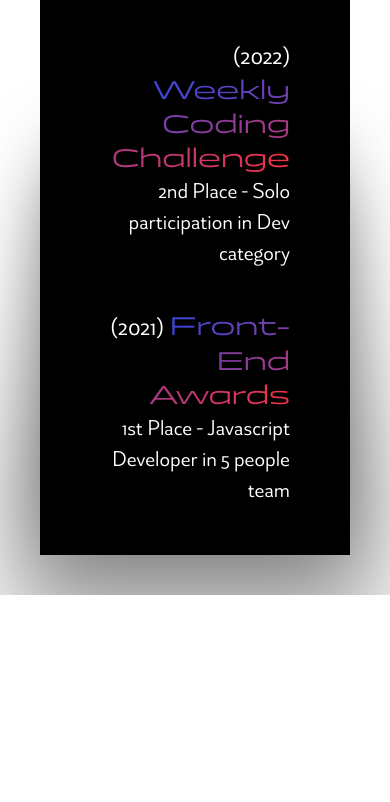
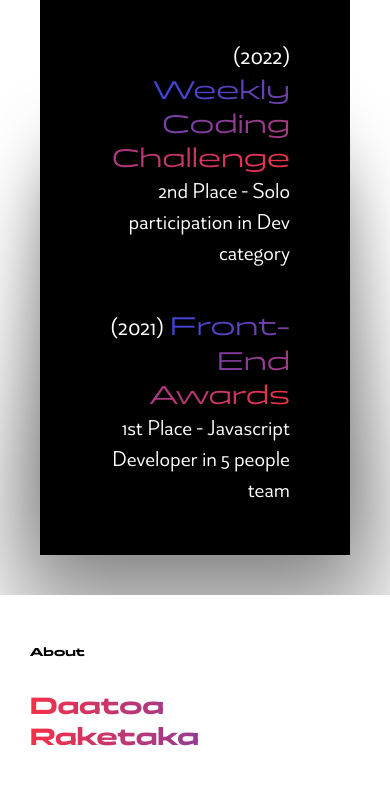
Before and after one commit to Daatoa-Raketaka/WCC_ED3_S3, a website built with Vite: page index.html in a window 390 px wide. Shown: the part 3996-4798 px from the top of the page. Before the commit the page ends 4591 px from the top, so only its background shows below. Built offline with nearby package versions, Linux system fonts and the light colour scheme.

Commit message:
feat: footer title

```diff
--- a/index.html
+++ b/index.html
@@ -37,6 +37,7 @@
         <a href="#portfolio" class="link">Portfolio</a>
         <a href="#skills" class="link" data-lang="skill"></a>
         <a href="#xp" class="link" data-lang="xp"></a>
+        <a href="#footer" class="link" data-lang="about-title"></a>
         <div id="language">
           <p class="title" data-lang="language"></p>
           <div class="multi">
@@ -330,7 +331,21 @@
 
     </div>
   </div>
-  </div>
+
+  <!-- Footer -->
+  <footer id="footer">
+    <h1 data-lang="about-title"></h1>
+    <div class="container">
+      <div class="daatoa">
+        <h2>Daatoa</h2>
+        <div class="list"></div>
+      </div>
+      <div class="raketaka">
+        <h2>Raketaka</h2>
+        <div class="list"></div>
+      </div>
+    </div>
+  </footer>
 
   <!-- Custom cursor -->
   <div class="custom-cursor"></div>
--- a/lang.json
+++ b/lang.json
@@ -73,5 +73,10 @@
         "mg": "Fiteny",
         "fr": "Langue",
         "en": "Language"
+    },
+    "about-title": {
+        "mg": "Momba anay",
+        "fr": "A propos",
+        "en": "About"
     }
 }
--- /dev/null
+++ b/src/assets/scss/components/_footer.scss
@@ -0,0 +1,52 @@
+@import "../partials/grid";
+
+$navbar-inline-padding: 30px;
+
+footer {
+  position: relative;
+  width: 100vw;
+  height: max-content;
+  padding: 50px $navbar-inline-padding;
+
+  h1 {
+    position: relative;
+    width: 100%;
+    height: max-content;
+    margin-bottom: 30px;
+    font-size: 3vw;
+    font-family: "Panchang", sans-serif;
+  }
+
+  .container {
+    position: relative;
+    width: 100%;
+    height: max-content;
+    @include grid(repeat(2, 50%), auto);
+    column-gap: 20px;
+
+    @media screen and (max-width: 1024px) {
+      display: block;
+    }
+
+    .daatoa,
+    .raketaka {
+      position: relative;
+      width: 100%;
+      height: max-content;
+
+      h2 {
+        position: relative;
+        font-family: "Panchang", sans-serif;
+        background: linear-gradient(to right, var(--red), var(--blue));
+        -webkit-background-clip: text;
+        -webkit-text-fill-color: transparent;
+      }
+
+      .list {
+        position: relative;
+        width: 100%;
+        height: max-content;
+      }
+    }
+  }
+}
--- a/src/style.scss
+++ b/src/style.scss
@@ -7,6 +7,7 @@
 @import "./assets/scss/components/banner";
 @import "./assets/scss/components/custom-cursor";
 @import "./assets/scss/components/main-content";
+@import "./assets/scss/components/footer";
 
 .banner h1 {
     overflow: hidden;
```
